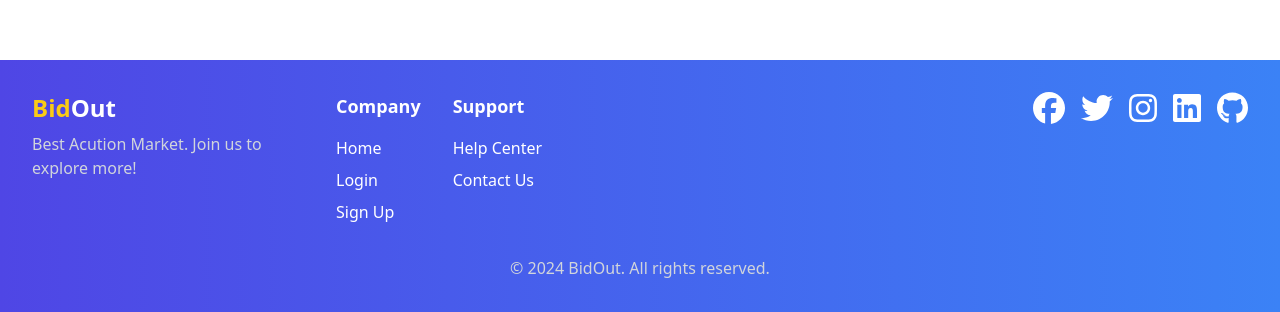
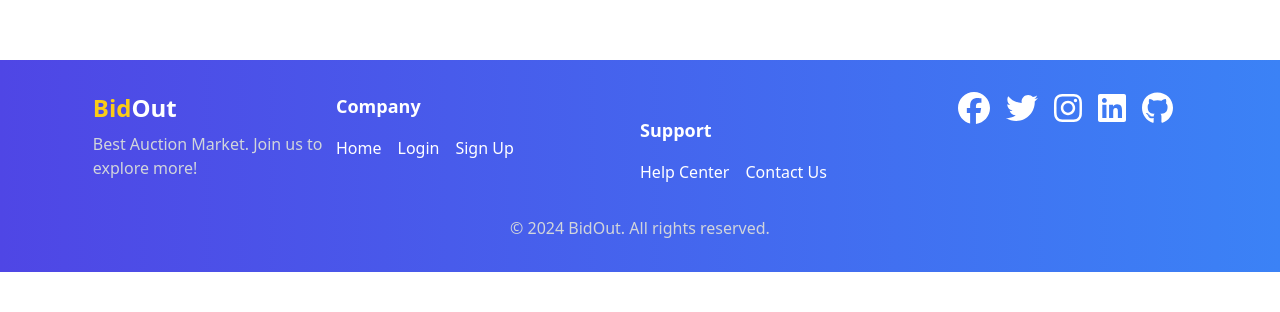
Before and after one commit to Kavindu-R/Bidout-Project-SE205.3, a React (Vite) app: page / in a window 1280 px wide. Shown: the part 804-1116 px from the top of the page. After the commit the page ends 1076 px from the top, so only its background shows below. Built offline with nearby package versions, Linux system fonts and the light colour scheme.

Commit message:
Soical Icons Added to Footer.

```diff
--- a/src/components/Footer.jsx
+++ b/src/components/Footer.jsx
@@ -1,29 +1,29 @@
 import React from 'react';
 import { Link } from 'react-router-dom';
 import { FontAwesomeIcon } from "@fortawesome/react-fontawesome";
-import { faFacebook, faTwitter, faInstagram, faLinkedin, faGithub } from "@fortawesome/free-brands-svg-icons";
+import { faFacebook, faTwitter, faInstagram, faLinkedin, faGithub } from "@fortawesome/free-brands-svg-icons"; // Added GitHub icon
 
 const Footer = () => {
   return (
     <footer className="bg-gradient-to-r from-indigo-600 to-blue-500 text-white py-8">
       <div className="max-w-7xl mx-auto px-4 sm:px-6 lg:px-8">
-        <div className="flex justify-between flex-wrap md:flex-nowrap">
+        <div className="flex flex-wrap justify-center md:flex-nowrap">
           {/* Left section - Brand and Description */}
           <div className="w-full md:w-1/3 lg:w-1/4 xl:w-1/5">
             <h2 className="text-2xl font-bold">
               <span className="text-yellow-400">Bid</span>Out
             </h2>
             <p className="mt-2 text-gray-300">
-             Best Acution Market. Join us to explore more!
+             Best Auction Market. Join us to explore more!
             </p>
           </div>
 
           {/* Middle section - Links */}
           <div className="w-full md:w-1/2 lg:w-1/2 xl:w-1/2 mt-4 md:mt-0">
-            <div className="flex space-x-8">
-              <div>
-                <h3 className="text-lg font-semibold">Company</h3>
-                <ul className="mt-4 space-y-2">
+            <div className="flex flex-wrap justify-center md:flex-nowrap">
+              <div className="w-full md:w-1/2 lg:w-1/2 xl:w-1/2">
+                <h3 className="text-lg font-semibold text-center md:text-left">Company</h3>
+                <ul className="mt-4 flex flex-col items-center md:flex-row space-y-2 md:space-y-0 md:space-x-4">
                   <li key="home">
                     <Link to="/" className="hover:text-yellow-300">Home</Link>
                   </li>
@@ -35,9 +35,9 @@ const Footer = () => {
                   </li>
                 </ul>
               </div>
-              <div>
-                <h3 className="text-lg font-semibold">Support</h3>
-                <ul className="mt-4 space-y-2">
+              <div className="w-full md:w-1/2 lg:w-1/2 xl:w-1/2 mt-4 md:mt-6">
+                <h3 className="text-lg font-semibold text-center md:text-left">Support</h3>
+                <ul className="mt-4 flex flex-col items-center md:flex-row space-y-2 md:space-y-0 md:space-x-4">
                   <li key="help-center">
                     <Link to="/help-center" className="hover:text-yellow-300">Help Center</Link>
                   </li>
@@ -50,7 +50,7 @@ const Footer = () => {
           </div>
 
           {/* Right section - Social Icons */}
-          <div className="w-full md:w-1/3 lg:w-1/4 xl:w-1/5 mt-4 md:mt-0 flex justify-center md:justify-end">
+          <div className="w-full md:w-1/3 lg:w-1/4 xl:w-1/5 mt-4 md:mt-0 flex justify-center">
             <div className="flex space-x-4 flex-wrap justify-center">
               <a href="https://facebook.com" target="_blank" rel="noopener noreferrer" className="hover:text-yellow-300">
                 <FontAwesomeIcon icon={faFacebook} size="2x" aria-label="Facebook" />
@@ -64,8 +64,8 @@ const Footer = () => {
               <a href="https://linkedin.com" target="_blank" rel="noopener noreferrer" className="hover:text-yellow-300">
                 <FontAwesomeIcon icon={faLinkedin} size="2x" aria-label="LinkedIn" />
               </a>
-              <a href="https://Github.com" target="_blank" rel="noopener noreferrer" className="hover:text-yellow-300">
-                <FontAwesomeIcon icon={faGithub} size="2x" aria-label="Github" />
+              <a href="https://github.com" target="_blank" rel="noopener noreferrer" className="hover:text-yellow-300">
+                <FontAwesomeIcon icon={faGithub} size="2x" aria-label="GitHub" />
               </a>
             </div>
           </div>
```
